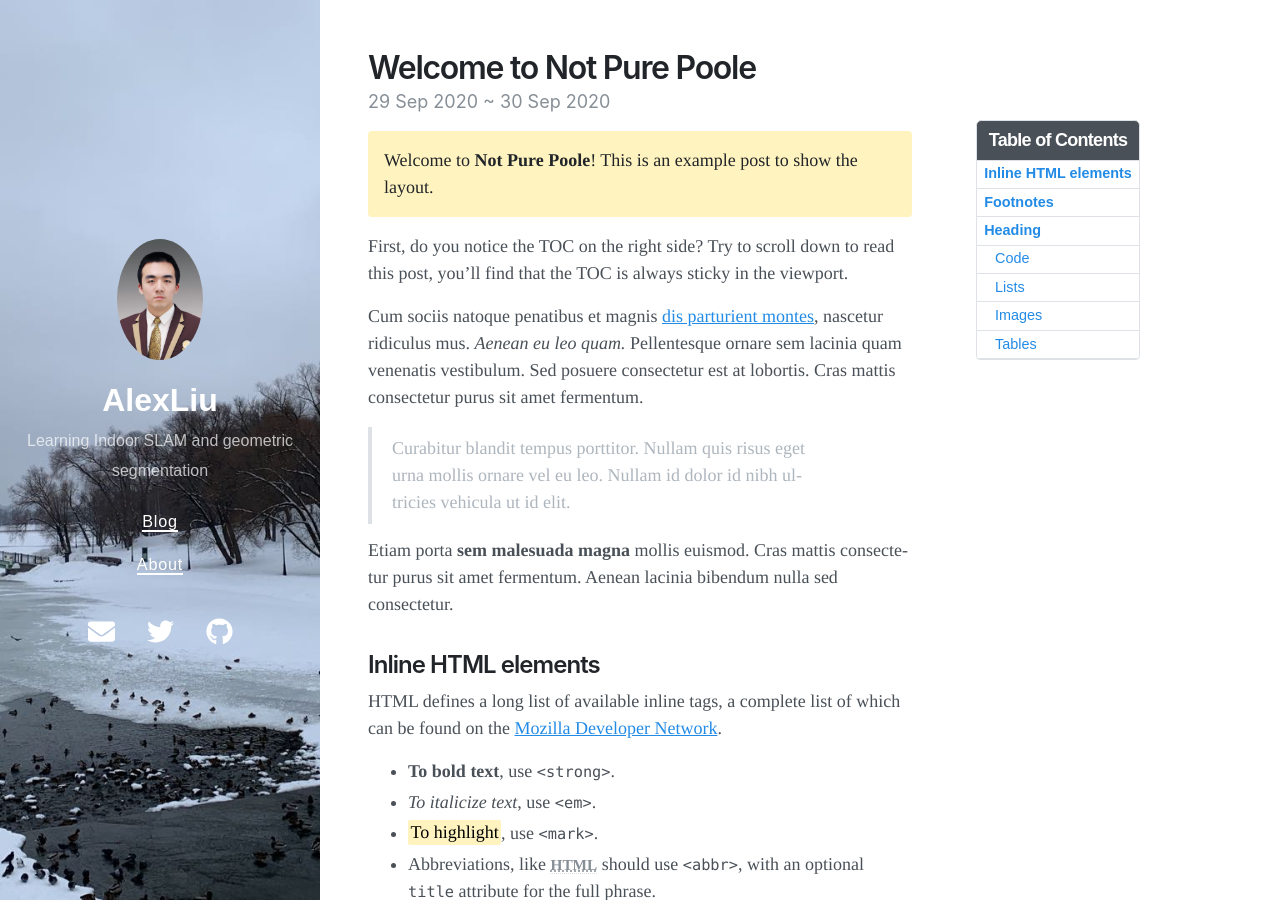
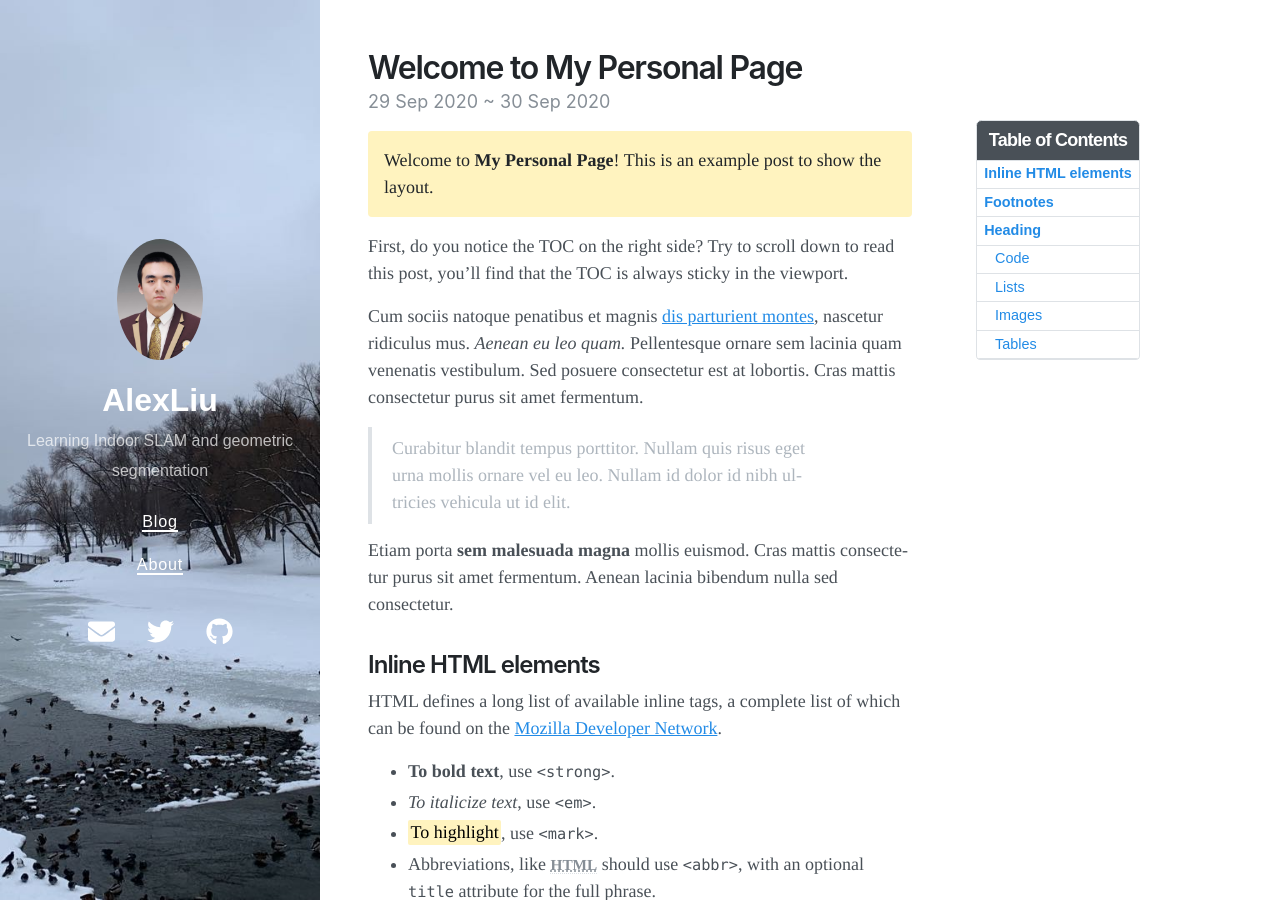
Before and after one commit to LeonGoretzkatju/LeonGoretzkatju.github.io, a Jekyll site: the page built from _posts/2020-09-29-welcome-to-not-pure-poole.md, in a window 1280 px wide and 900 px high. Built offline with Jekyll 4.4.1, drawn with Linux system fonts in a browser that asks for light colours; nearby versions of some CDN libraries.

Commit message:
small change

```diff
--- a/_posts/2020-09-29-welcome-to-not-pure-poole.md
+++ b/_posts/2020-09-29-welcome-to-not-pure-poole.md
@@ -1,12 +1,12 @@
 ---
 layout: post
-title: Welcome to Not Pure Poole
+title: Welcome to My Personal Page
 date: 2020-09-29 23:18 +0800
 last_modified_at: 2020-10-01 01:08:25 +0800
 tags: [jekyll theme, jekyll, tutorial]
 toc:  true
 ---
-Welcome to **Not Pure Poole**! This is an example post to show the layout.
+Welcome to **My Personal Page**! This is an example post to show the layout.
 {: .message }
 
 First, do you notice the TOC on the right side? Try to scroll down to read this post, you'll find that the TOC is always sticky in the viewport.
```
